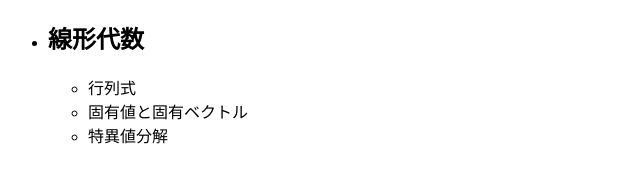
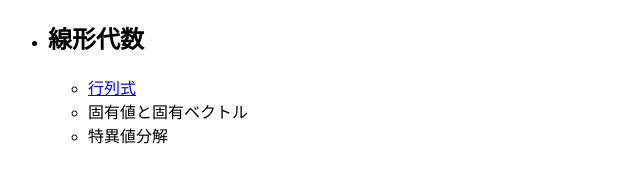
Before and after one commit to zerofier/study, a plain HTML site: page index.html in a window 1280 px wide. Shown: the full height of the page, 0-640 px from the left. Drawn offline with Linux system fonts and the light colour scheme.

Commit message:
Update index.html

```diff
--- a/index.html
+++ b/index.html
@@ -8,7 +8,7 @@
 	<li>
 		<h2>線形代数</h2>
 		<ul>
-			<li>行列式</li>
+			<li><a href="./matrix/determinant.html">行列式</a></li>
 			<li>固有値と固有ベクトル</li>
 			<li>特異値分解</li>
 		</ul>
```
